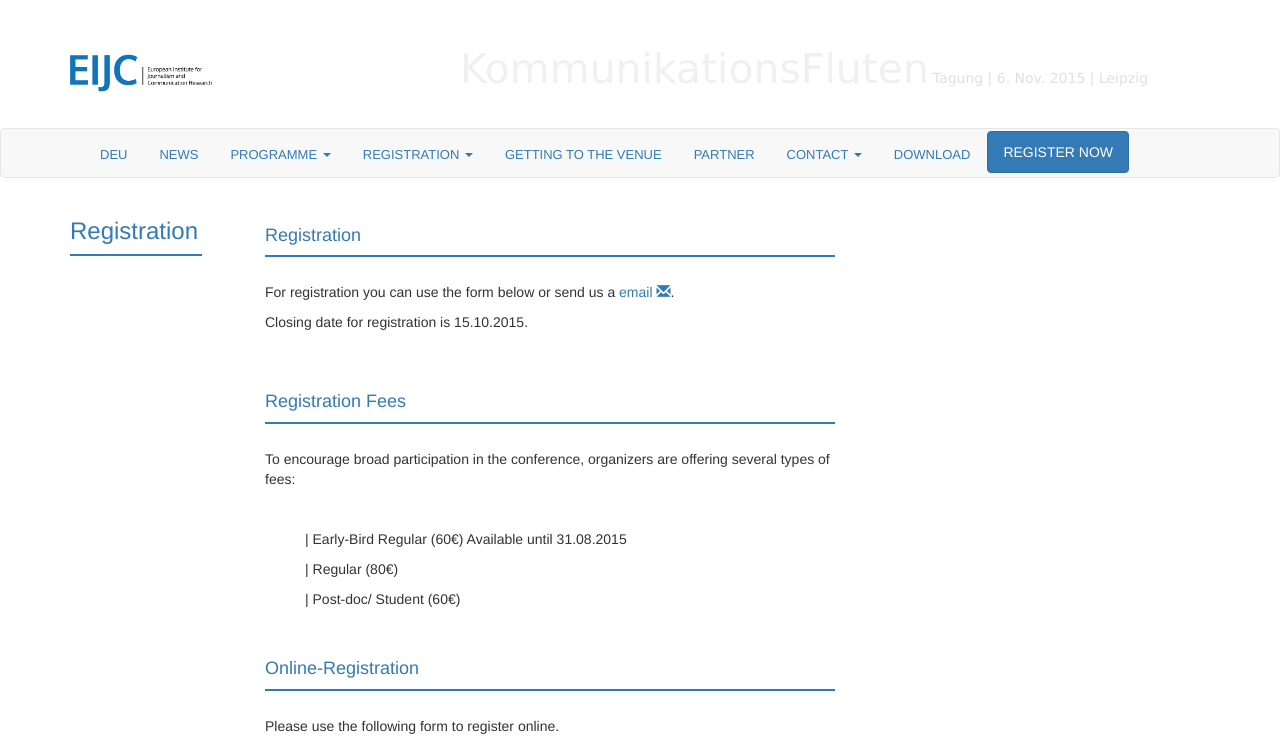
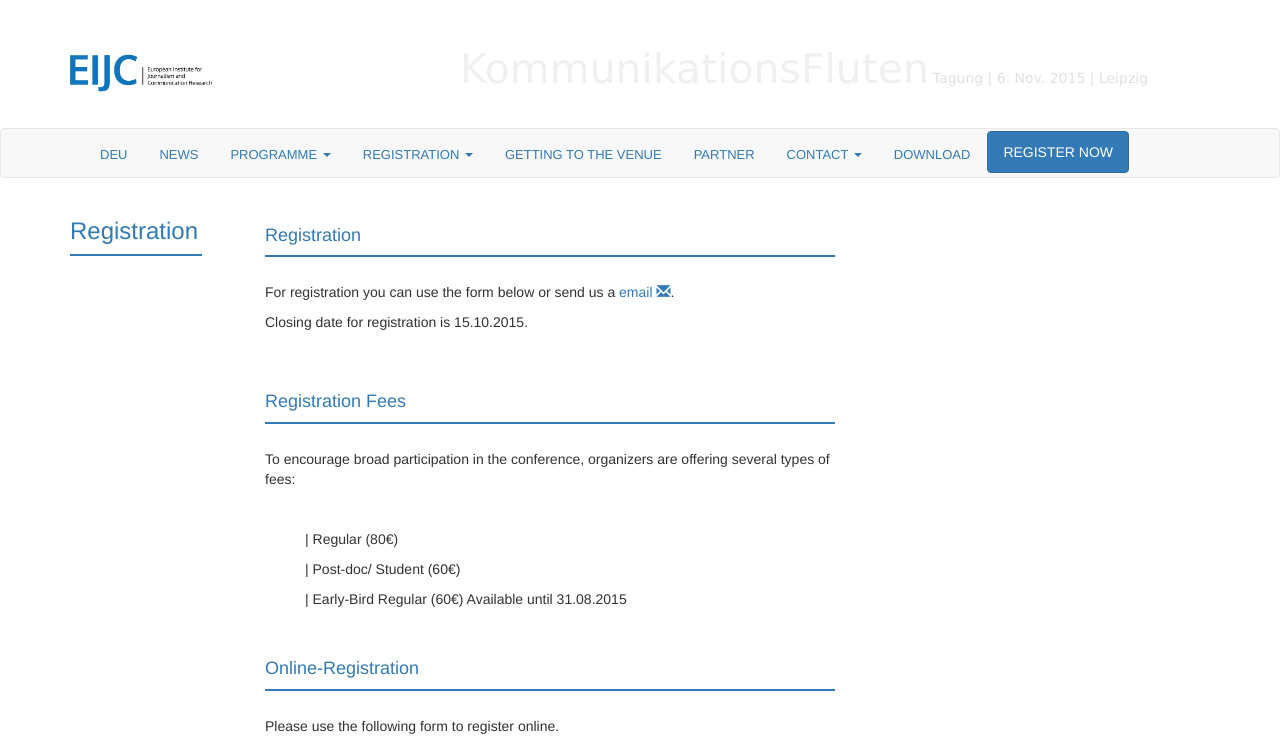
Before and after one commit to susedev/test, a Jekyll site: the page built from registration.html, in a window 1280 px wide and 900 px high, cut to the strip 0-742 px from the top of the window. Built offline with Jekyll 4.4.1, drawn with Linux system fonts in a browser that asks for light colours; nearby versions of some CDN libraries.

Commit message:
Update registration.html

```diff
--- a/registration.html
+++ b/registration.html
@@ -20,11 +20,11 @@ language: en
 
 <p>&nbsp;</p>
 
-<p style="margin-left: 40px;">| Early-Bird Regular (60&euro;) Available until 31.08.2015</p>
-
 <p style="margin-left: 40px;">| Regular (80&euro;)</p>
 
 <p style="margin-left: 40px;">| Post-doc/ Student (60&euro;)</p>
+
+<p style="margin-left: 40px;">| Early-Bird Regular (60&euro;) Available until 31.08.2015</p>
 
 <p style="margin-left: 40px;">&nbsp;</p>
 
```
